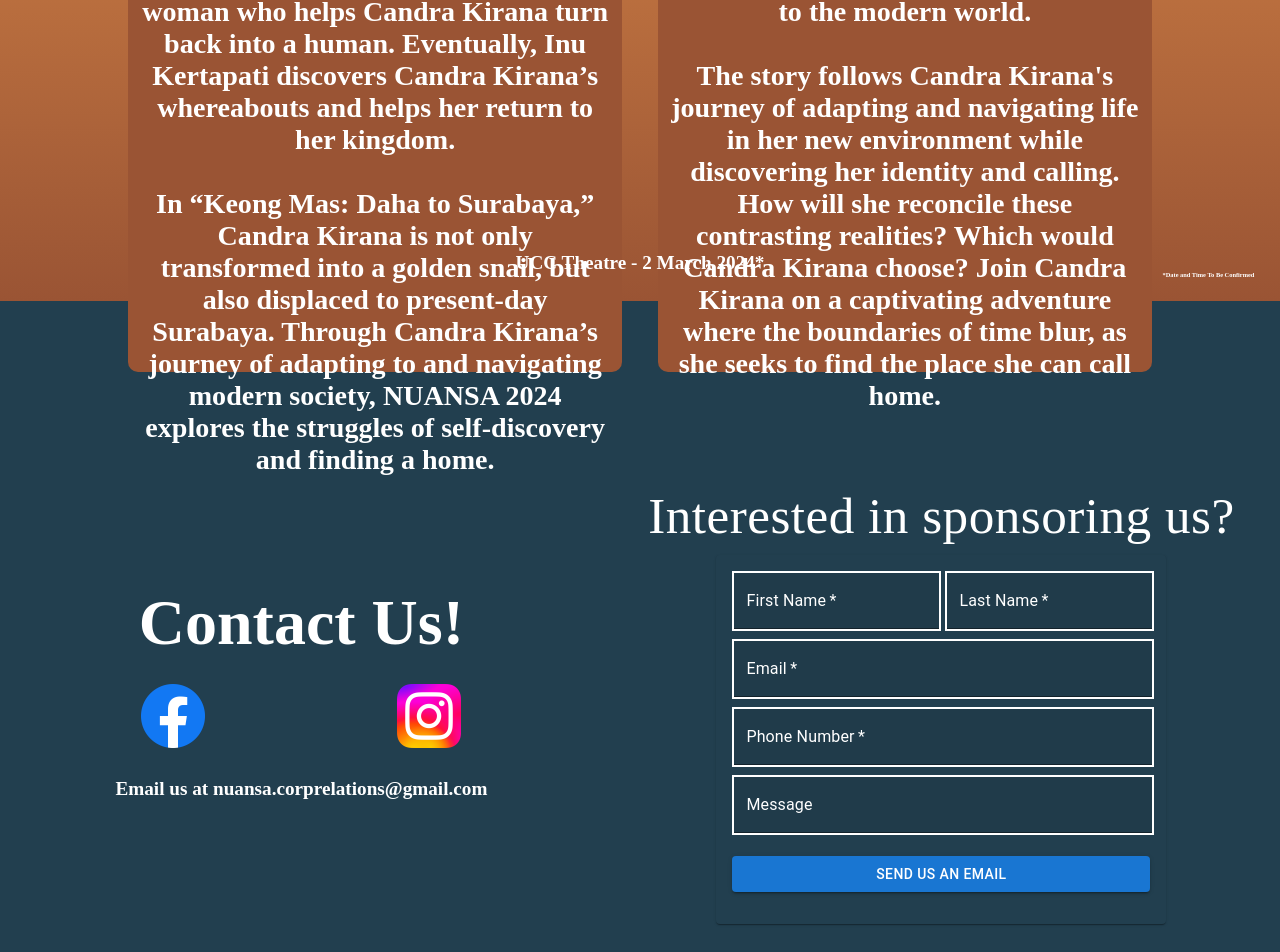
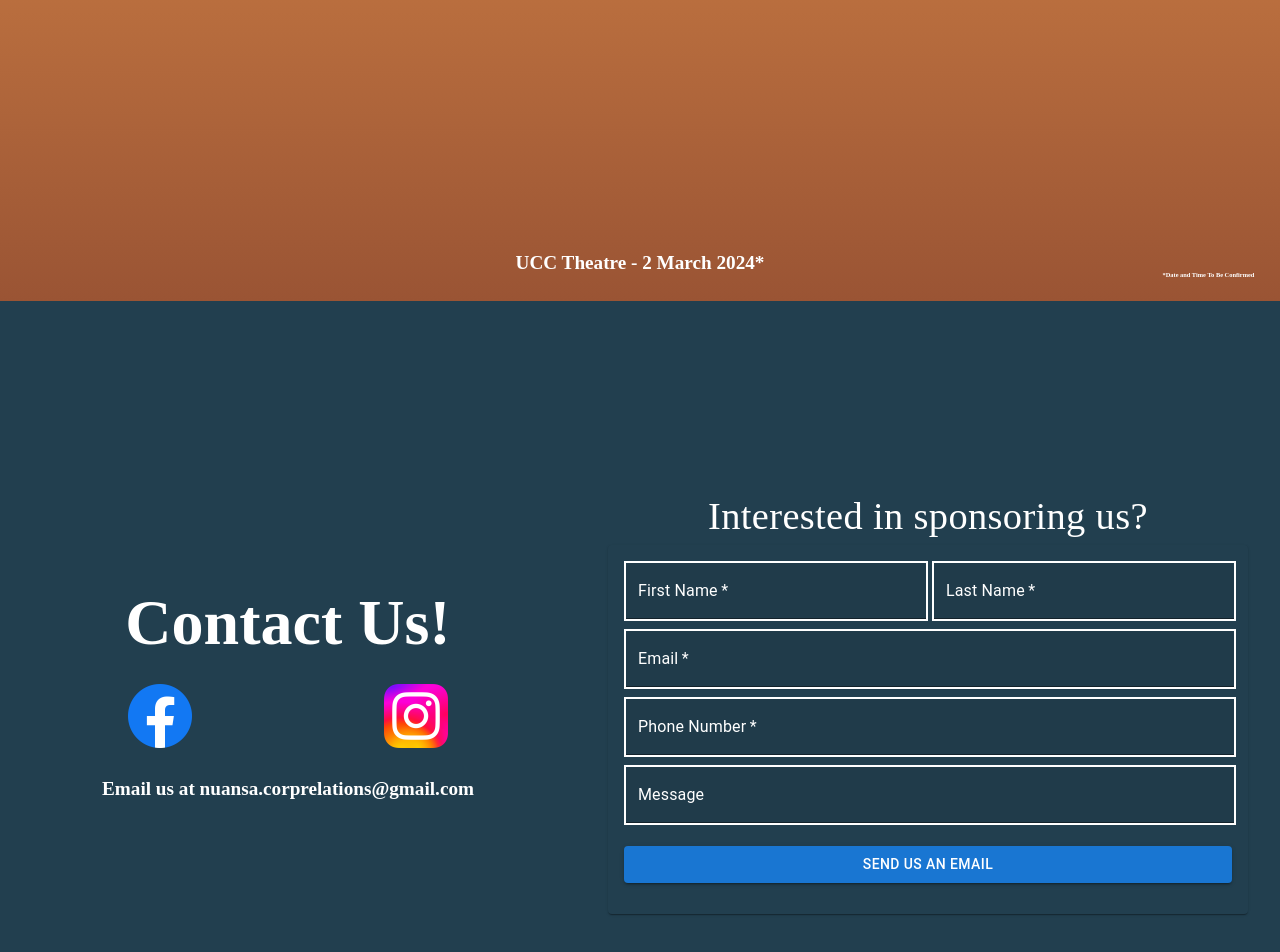
Before and after one commit to NUANSA2024/Nuansa, a React (Create React App) app: page / in a window 1280 px wide. Shown: the part 2179-3131 px from the top of the page. Built offline with nearby package versions, Linux system fonts and the light colour scheme; a web font is replaced by a local one.

Commit message:
Resolved conflicts

```diff
--- a/src/pages/ContactUs.tsx
+++ b/src/pages/ContactUs.tsx
@@ -29,12 +29,12 @@ function ContactUs() {
                 </div>
                 <CopyEmail />
             </div>
-            <div>
+            <div className="container-form">
                 <form action="https://formsubmit.co/100745e7aa9062fbef2d970a495761b0" method="POST">
                     <input type="text" name="_honey" style={{display:"none"}}></input>
                     {/* <input type="hidden" name="_captcha" value="false"></input> */}
-                    <Typography sx={{fontSize: "4vmax", fontFamily: "futura"}}> Interested in sponsoring us?</Typography>
-                        <Card style={{backgroundColor: "#223f4f",maxWidth:450}}>
+                    <Typography sx={{fontSize: "3vmax", fontFamily: "futura"}}> Interested in sponsoring us?</Typography>
+                        <Card style={{backgroundColor: "#223f4f", maxWidth:"100%", maxHeight: "100%"}}>
                             <CardContent>
                                 <Grid container spacing={1}>
                                     <Grid xs={12} sm={6} item>
--- a/src/styles/ContactUs.css
+++ b/src/styles/ContactUs.css
@@ -49,3 +49,8 @@
     text-align: center;
     max-width: 100%;
 }
+
+.container-form {
+    max-width: 50vw;
+    max-height: 100%;
+}
--- a/src/styles/NUANSAPage.css
+++ b/src/styles/NUANSAPage.css
@@ -46,7 +46,7 @@
     height: auto;
 }
 
-.text-nuansa1 {
+.text-nuansa {
     font-family: "futura";
     width: 100%;
     text-align: justify;
```
